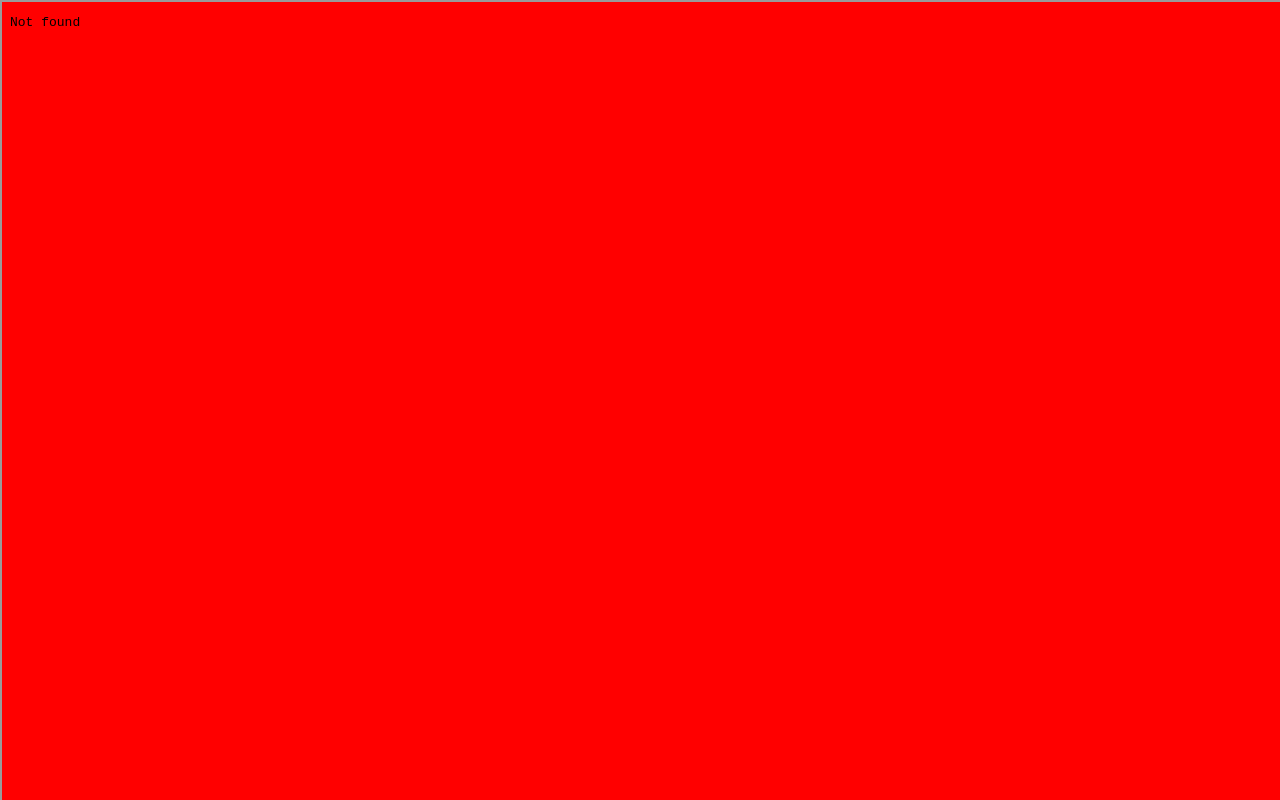
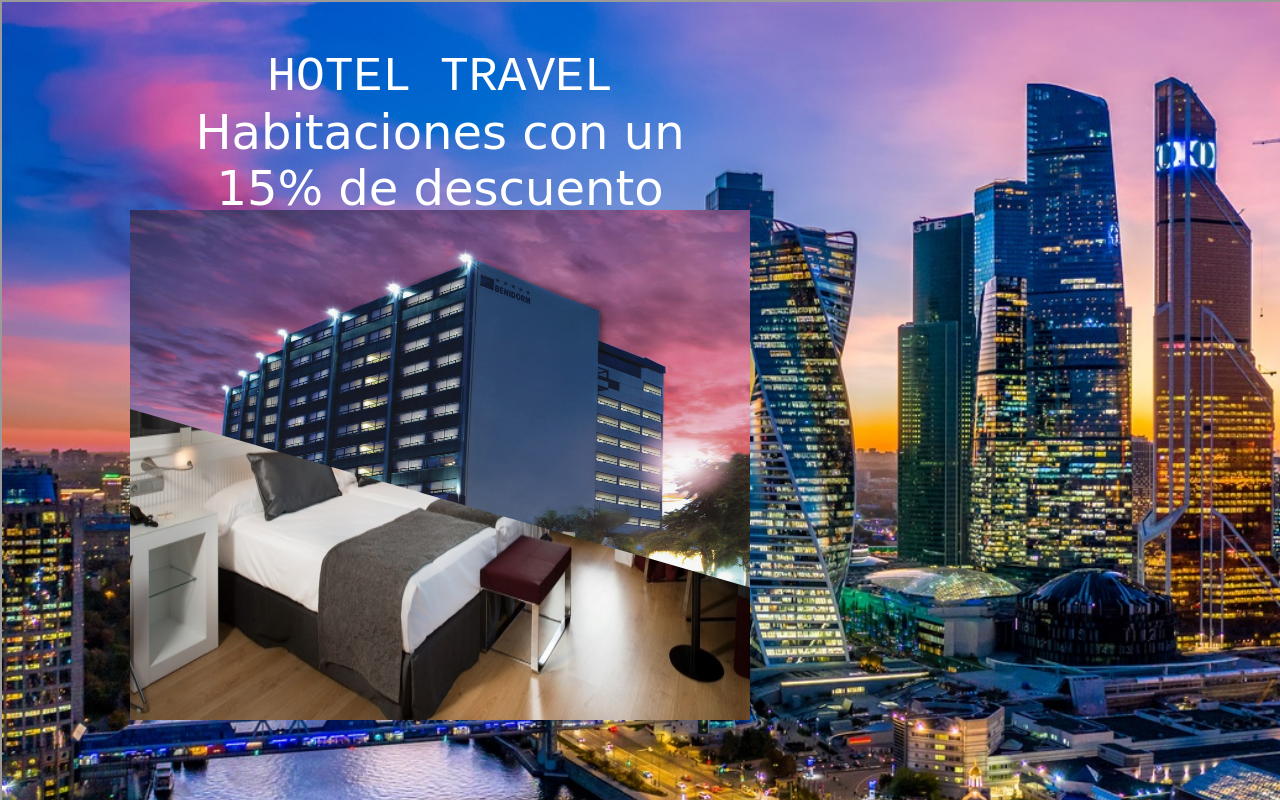
Before and after one commit to rebornlive/kar-arredondo, a plain HTML site: page index.html in a window 1280 px wide. Drawn offline with Linux system fonts and the light colour scheme.

Commit message:
Update index.html

```diff
--- a/index.html
+++ b/index.html
@@ -9,7 +9,7 @@
 <div class="outer-wrapper">
     <div class="wrapper">
 
-        <div class="slide one"><iframe src=".\hotel\hotel.html" width="1437" height="890"> </iframe> </div>
+        <div class="slide one"><iframe src="https://github.com/rebornlive/kar-arredondo/blob/gh-pages/hotel.html" width="1437" height="890"> </iframe> </div>
 
         <div class="slide dos">
 		<p class="text2">MOSCÚ RUSIA</p>
```
